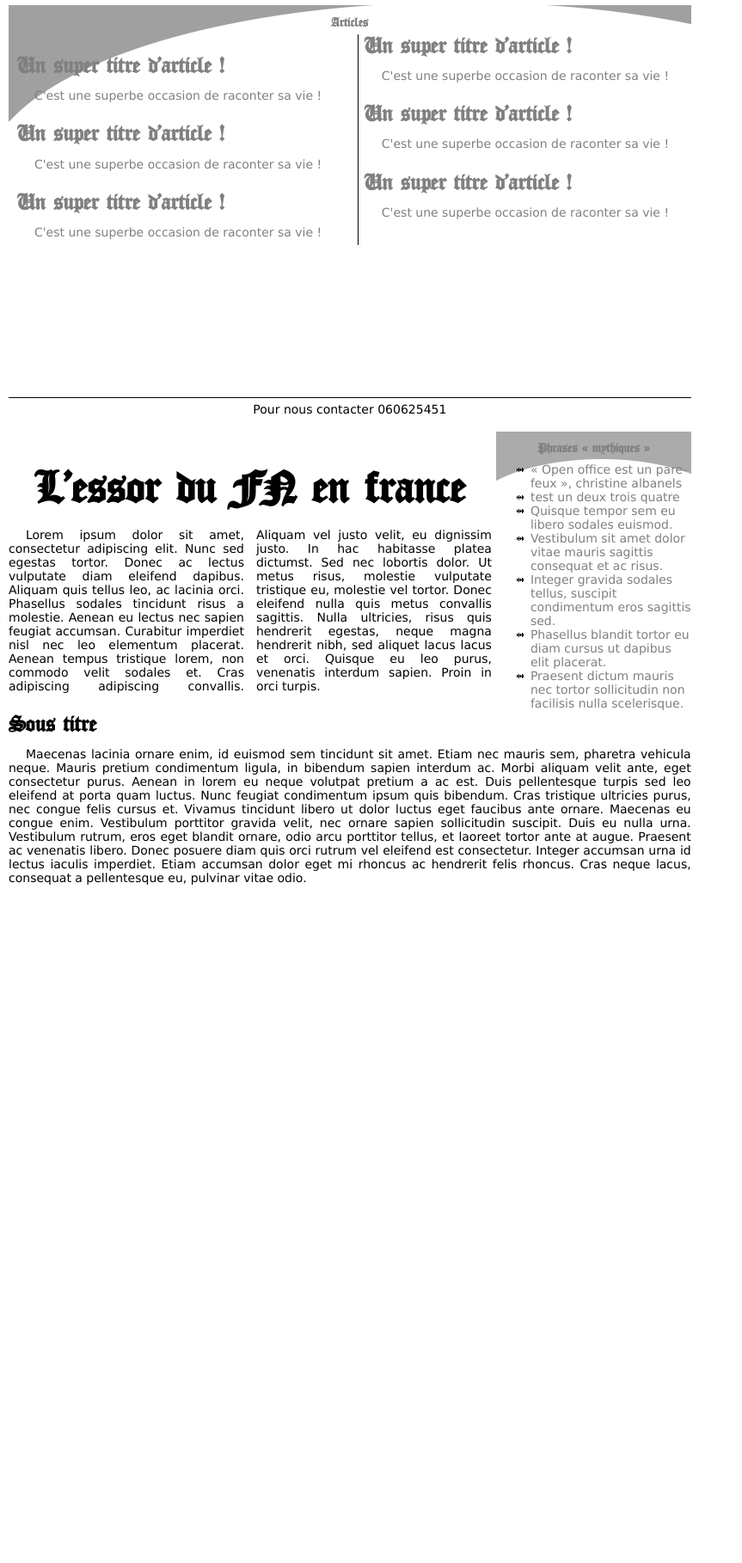
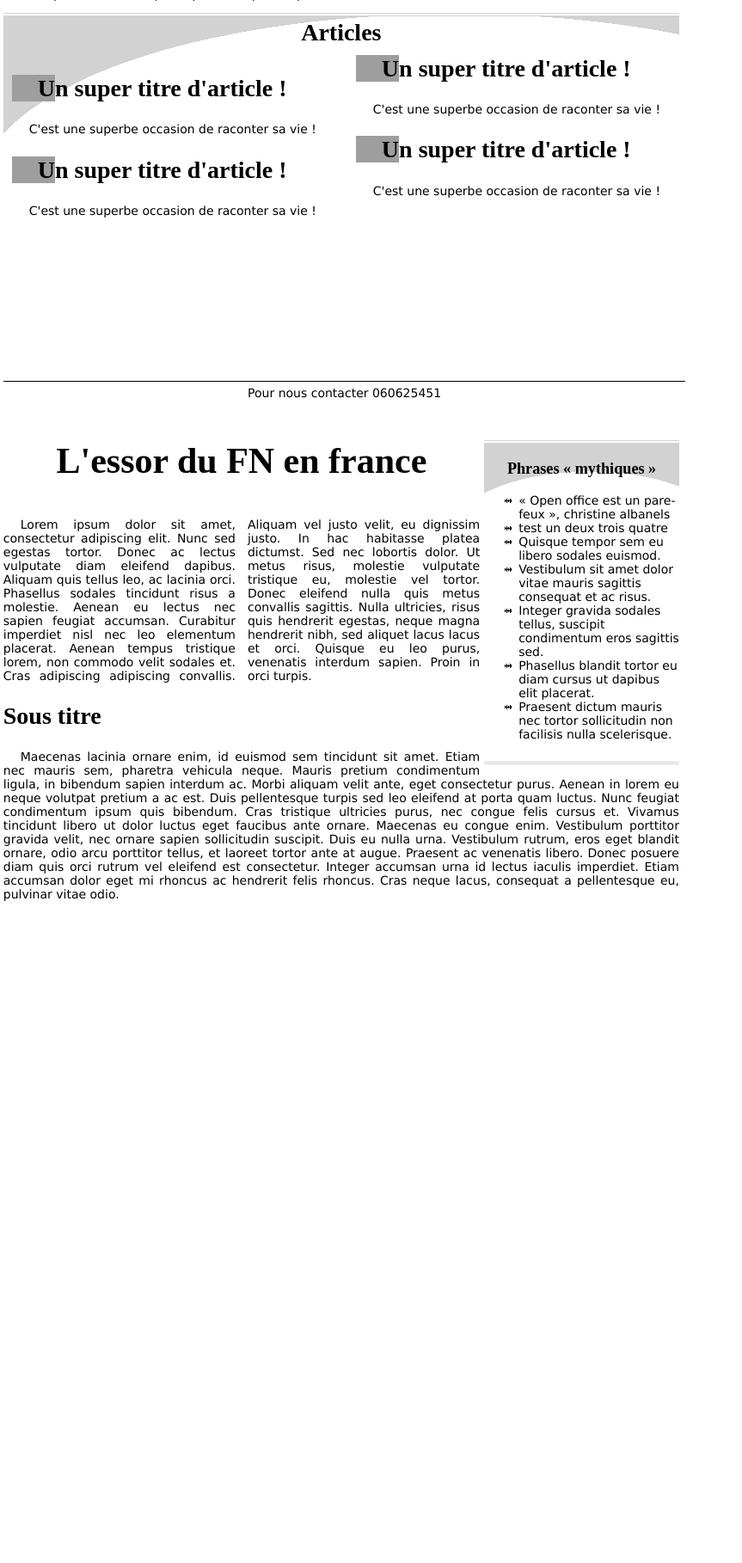
Before and after one commit to Aluminium95/JournalDuLyceePompidou, a PHP site: page / in a window 1280 px wide. Shown: the part 653-2471 px from the top of the page at 86% size, without its empty margins (0-863 px from the left). Run offline with PHP 8.4, Linux system fonts and the light colour scheme; some web fonts are replaced.

Commit message:
Modifications majeures de code ( pleinement HTML5 ) mais mineure de rendu

```diff
--- a/index.html
+++ b/index.html
@@ -10,10 +10,11 @@
 	<link rel='stylesheet' type='text/css' href='outils.css'\>
 </head>
 <body>
-	<div class='page'>
+	<section>
 		<!-- L'en tête contenant l'image, la date, etc … -->
-		<div id='head'>
-		</div>
+		<header>
+			Le Georges
+		</header>
 		<ul id='infoTirage'>
 			<li style='float: left; padding-left: 20px;'>27 mars 2011</li>
 			<li>N°-1</li>
@@ -25,37 +26,43 @@
 			<img src='http://chribactu.20minutes-blogs.fr/media/02/00/524871032.2.jpg' style='width: 100%;'/>
 			<p class='legende'>Le front national, comment en est il arrivé là, vers où allons nous ( P.2 )</p>
 		</div>
+		<article>
 			<h2>Le fn est une puissance montante dans la france métropolitaine, qui vote FN ? À qui cela profite-t-il ?</h2>
 			<p>Maecenas lacinia ornare enim, id euismod sem tincidunt sit amet. Etiam nec mauris sem, pharetra vehicula neque. Mauris pretium condimentum ligula, in bibendum sapien interdum ac. Morbi aliquam velit ante, eget consectetur purus. Aenean in lorem eu neque volutpat pretium a ac est. Duis pellentesque turpis sed leo eleifend at porta quam luctus. Nunc feugiat condimentum ipsum quis bibendum. Cras tristique ultricies purus, nec congue felis cursus et. Vivamus tincidunt libero ut dolor luctus eget faucibus ante ornare. Maecenas eu congue enim. Vestibulum porttitor gravida velit, nec ornare sapien sollicitudin suscipit. Duis eu nulla urna. Vestibulum rutrum, eros eget blandit ornare, odio arcu porttitor tellus, et laoreet tortor ante at augue. Praesent ac venenatis libero. Donec posuere diam quis orci rutrum vel eleifend est consectetur. Integer accumsan urna id lectus iaculis imperdiet. Etiam accumsan dolor eget mi rhoncus ac hendrerit felis rhoncus. Cras neque lacus, consequat a pellentesque eu, pulvinar vitae odio. </p>
+		</article>
 		<!-- Bloc informatif sur le contenu du journal -->
 		<div style='clear: both'></div>
-		<div class='gvolet' id='listeArticles'>
+		<nav class='gvolet' id='listeArticles'>
 			<h1>Articles</h1>
 			<div class='contenu'>
+				<article>
 					<h2>Un super titre d'article !</h2>
 					<p>C'est une superbe occasion de raconter sa vie !</p>
+				</article>
+				<article>
 					<h2>Un super titre d'article !</h2>
 					<p>C'est une superbe occasion de raconter sa vie !</p>
+				</article>
+				<article>
 					<h2>Un super titre d'article !</h2>
 					<p>C'est une superbe occasion de raconter sa vie !</p>
+				</article>
+				<article>
 					<h2>Un super titre d'article !</h2>
 					<p>C'est une superbe occasion de raconter sa vie !</p>
-				<h2>Un super titre d'article !</h2>
-				<p>C'est une superbe occasion de raconter sa vie !</p>
-				<h2>Un super titre d'article !</h2>
-				<p>C'est une superbe occasion de raconter sa vie !</p>
+				</article>
 			</div>
-		</div>
+		</nav>
 		<!-- Pied de page -->
 		<div style='clear: both'></div>
-		<div id='foot'>Pour nous contacter 060625451</div>
-	</div>
+		<footer>Pour nous contacter 060625451</footer>
+	</section>
 	<!-- Page 2 -->
-	<div class='page'>
+	<section>
 		<!-- La partie de droite ( peut contenir n'importe quoi ) -->
 		<div class='droite'>
 			<!-- Insertion d'un volet ( avec un titre, non obligatoire ) -->
-			<div class='volet' style='width: 6cm;'>
+			<nav class='volet' style='width: 6cm;'>
 				<h1>Phrases « mythiques »</h1>
 				<ul class='contenu'>
 					<li>« Open office est un pare-feux », christine albanels</li>
@@ -66,28 +73,30 @@
 					<li>Phasellus blandit tortor eu diam cursus ut dapibus elit placerat.</li>
 					<li>Praesent dictum mauris nec tortor sollicitudin non facilisis nulla scelerisque.</li>
 				</ul>
-			</div>
+			</nav>
 		</div>
 		<!-- Titre + photo + legende pour l'article principal -->
+		<article>
 			<h1>L'essor du FN en france</h1>
 			<p style='-webkit-column-count:2; -moz-column-count: 2;' >Lorem ipsum dolor sit amet, consectetur adipiscing elit. Nunc sed egestas tortor. Donec ac lectus vulputate diam eleifend dapibus. Aliquam quis tellus leo, ac lacinia orci. Phasellus sodales tincidunt risus a molestie. Aenean eu lectus nec sapien feugiat accumsan. Curabitur imperdiet nisl nec leo elementum placerat. Aenean tempus tristique lorem, non commodo velit sodales et. Cras adipiscing adipiscing convallis. Aliquam vel justo velit, eu dignissim justo. In hac habitasse platea dictumst. Sed nec lobortis dolor. Ut metus risus, molestie vulputate tristique eu, molestie vel tortor. Donec eleifend nulla quis metus convallis sagittis. Nulla ultricies, risus quis hendrerit egestas, neque magna hendrerit nibh, sed aliquet lacus lacus et orci. Quisque eu leo purus, venenatis interdum sapien. Proin in orci turpis.</p>
 			<h2>Sous titre</h2>
 			<p>Maecenas lacinia ornare enim, id euismod sem tincidunt sit amet. Etiam nec mauris sem, pharetra vehicula neque. Mauris pretium condimentum ligula, in bibendum sapien interdum ac. Morbi aliquam velit ante, eget consectetur purus. Aenean in lorem eu neque volutpat pretium a ac est. Duis pellentesque turpis sed leo eleifend at porta quam luctus. Nunc feugiat condimentum ipsum quis bibendum. Cras tristique ultricies purus, nec congue felis cursus et. Vivamus tincidunt libero ut dolor luctus eget faucibus ante ornare. Maecenas eu congue enim. Vestibulum porttitor gravida velit, nec ornare sapien sollicitudin suscipit. Duis eu nulla urna. Vestibulum rutrum, eros eget blandit ornare, odio arcu porttitor tellus, et laoreet tortor ante at augue. Praesent ac venenatis libero. Donec posuere diam quis orci rutrum vel eleifend est consectetur. Integer accumsan urna id lectus iaculis imperdiet. Etiam accumsan dolor eget mi rhoncus ac hendrerit felis rhoncus. Cras neque lacus, consequat a pellentesque eu, pulvinar vitae odio. </p>
+		</article>
 		<div style='clear: both'></div>
-	</div>
+	</section>
 	<!-- Page3 -->
-	<div class='page'></div>
+	<section></section>
 	<!-- Page4 -->
-	<div class='page'>
+	<section>
 		<!-- Annonces Actu Pub -->
 		<div class='gauche'>
-			<div class='gvolet' style='width:10.3cm;' >
+			<nav class='gvolet' style='width:100mm;' >
 				<h1>Publicité</h1>
-				<img src='Images/printer.png' style='width: 90mm'/>
-			</div>
+				<img src='Images/printer.png' style='width: 100%'/>
+			</nav>
 		</div>
 		<div class='droite'>
-			<div class='gvolet' style='width: 10.3cm;'>
+			<nav class='gvolet' style='width: 100mm;'>
 				<h1>Annonces</h1>
 				<ul class='contenu'>
 					<li>Recherche journaliste pour la rubrique des Potins de St Georges, s'adresser au 06654891</li>
@@ -99,8 +108,8 @@
 					<li>Lorem ipsum blablabla</li>
 					<li>Lorem ipsum blablabla</li>
 				</ul>
+			</nav>
 		</div>
-		</div>
-	</div>
+	</section>
 </body>
 </html>
--- a/outils.css
+++ b/outils.css
@@ -14,37 +14,22 @@
 }
 
 /* Définition des volets */
-div.volet{
+nav{
+	padding-top:1px;
+	border-top: 4px double #d2d2d2;
+}
+nav.volet{
 	background: url('Images/teteVolet.png') no-repeat center top;
-	/*border-top:1px solid black;*/
-	padding-top:1px;
-	color: gray; /* Là encore … au choix mais ça permet de
-	différentier le main des volets */
+	border-bottom: 3px double #d2d2d2;
 }
-div.gvolet{
+nav.gvolet{
 	background: url('Images/teteGV.png') no-repeat;
-	/*border-top: 1px solid black;*/
-	padding-top:1px;
-	color: gray; /* Là encore … au choix mais ça permet de
-	différentier le main des volets */
 }
 
-div.volet h1{
-	font-size:16px; /* Taille spécifique des titres des volets */
-}
-div.gvolet h1{
-	font-size:16px; /* Taille spécifique des titres des volets */
-}
-
-.volet .contenu{/* Tout les contenus on ces propriétés ( volets ou main ) */
+nav .contenu{/* Tout les contenus on ces propriétés ( volets ou main ) */
 	/*background: url('Images/piedVolet.png') no-repeat bottom center;
 	border-bottom: 1px solid black;
 	* Optionnel si on veut fermer le volet avec une image de fond
 	* */
 	padding-bottom: 10px;
 }
-.gvolet .contenu{
-	/*background: url('Images/piedGV.png') no-repeat bottom center;
-	border-bottom: 1px solid black;*/
-	padding-bottom: 10px;
-}
--- a/style.css
+++ b/style.css
@@ -1,21 +1,16 @@
-.page{
-	width: 210mm;
+section{
+	width: 208mm;
 	height: 297mm;
-	padding: 10px;
 	margin: 0px;
-	margin-bottom: 2px;
+	padding-left: 1mm;
+	padding-right: 1mm;
 }
 body{
 	padding: 0px;
 	margin: 0px;
 }
 
-/* Head */
-#head{
-	width:210mm;
-	height: 113px;
-	background: url('Images/pompidou.png') center center no-repeat;
-}
+/*Info tirage*/
 
 #infoTirage{
 	border-top: 1px solid black;
@@ -30,26 +25,23 @@ body{
 	display: inline-block;
 }
 
+/* Liste articles */
 
 #listeArticles .contenu{
 	-webkit-column-count: 2;
 	-moz-column-count: 2;
 	column-count: 2;
-	-webkit-column-rule: 1px solid black;
-	-moz-column-rule: 1px solid black;
-	column-rule: 1px solid black;
 	margin: 0px;
 	width: 100%;
 	padding-left: 10px;
 	padding-right: 10px;
 }
 /* Définition du footer */
-div#foot{
+footer{
 	width: 21cm;
 	padding-top: 5px;
-	margin: auto;
 	border-top: 1px solid black;
+	position: absolute;
+	top: 290mm;
 	text-align: center;
-	position: absolute !important;
-	top:295mm !important;
 }
--- a/styleTitres.css
+++ b/styleTitres.css
@@ -10,7 +10,7 @@
 }
 @font-face {
 	font-family: quadranta;
-	src: url('Fonts/OldLondon.ttf');
+	src: url('Fonts/Auctoritas Regular.ttf');
 }
 body{
 	font-family: DejaVuSans;
@@ -22,7 +22,7 @@ p{
 	text-align:justify;
 }
 h1{
-	font-size: 4em;
+	font-size: 3em;
 	text-align: center;
 	font-family: quadranta;
 }
@@ -31,7 +31,19 @@ h2{
 	font-size: 2em;
 	font-family: quadranta
 }
-
+nav.gvolet h1{
+	font-size:2em; /* Taille spécifique des titres des volets */
+	margin-top: 2px;
+	margin-bottom: 10px;
+}
+nav.volet h1{
+	font-size: 1.3em;
+}
+nav.gvolet h2:first-letter{
+	padding-left: 30px;
+	background-image: url('Images/title.png');
+	background-repeat: no-repeat;
+}
 h3{
 	font-size: 2em;
 	text-align: center;
@@ -41,3 +53,13 @@ h3{
 ul{
 	list-style-image: url('Images/list.png');
 }
+
+/* Head */
+header{
+	width:210mm;
+	height: 113px;
+	font-size: 100px;
+	font-family: Lond;
+	text-align: center;
+	background: url('Images/fondHeader.png') center center no-repeat;
+}
```
Also changed, not shown: Images/piedVolet.png (deleted), Images/pompidou.png (deleted), Images/teteGV.png, Images/teteVolet.png. Lines whose indentation alone changed are shown as unchanged.
